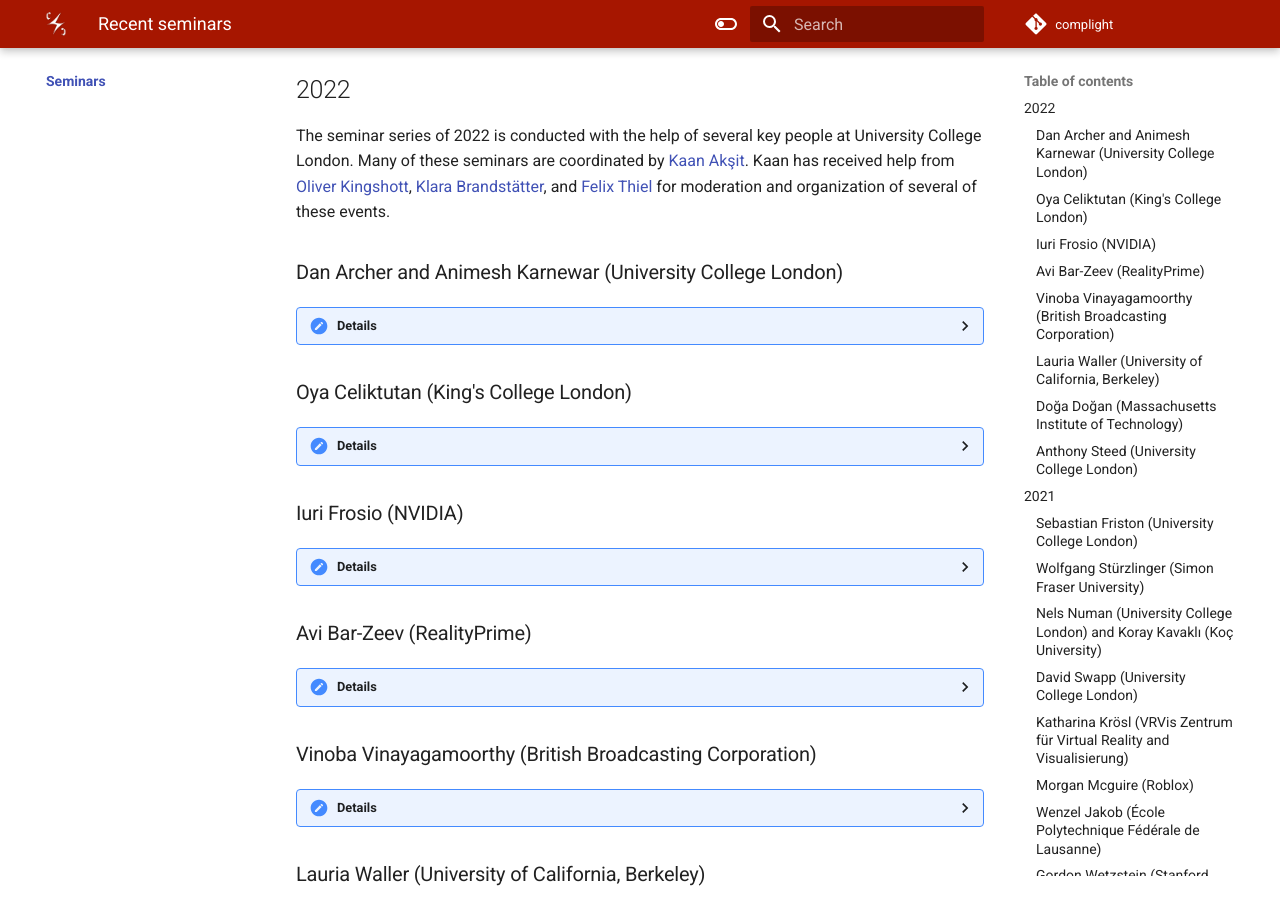
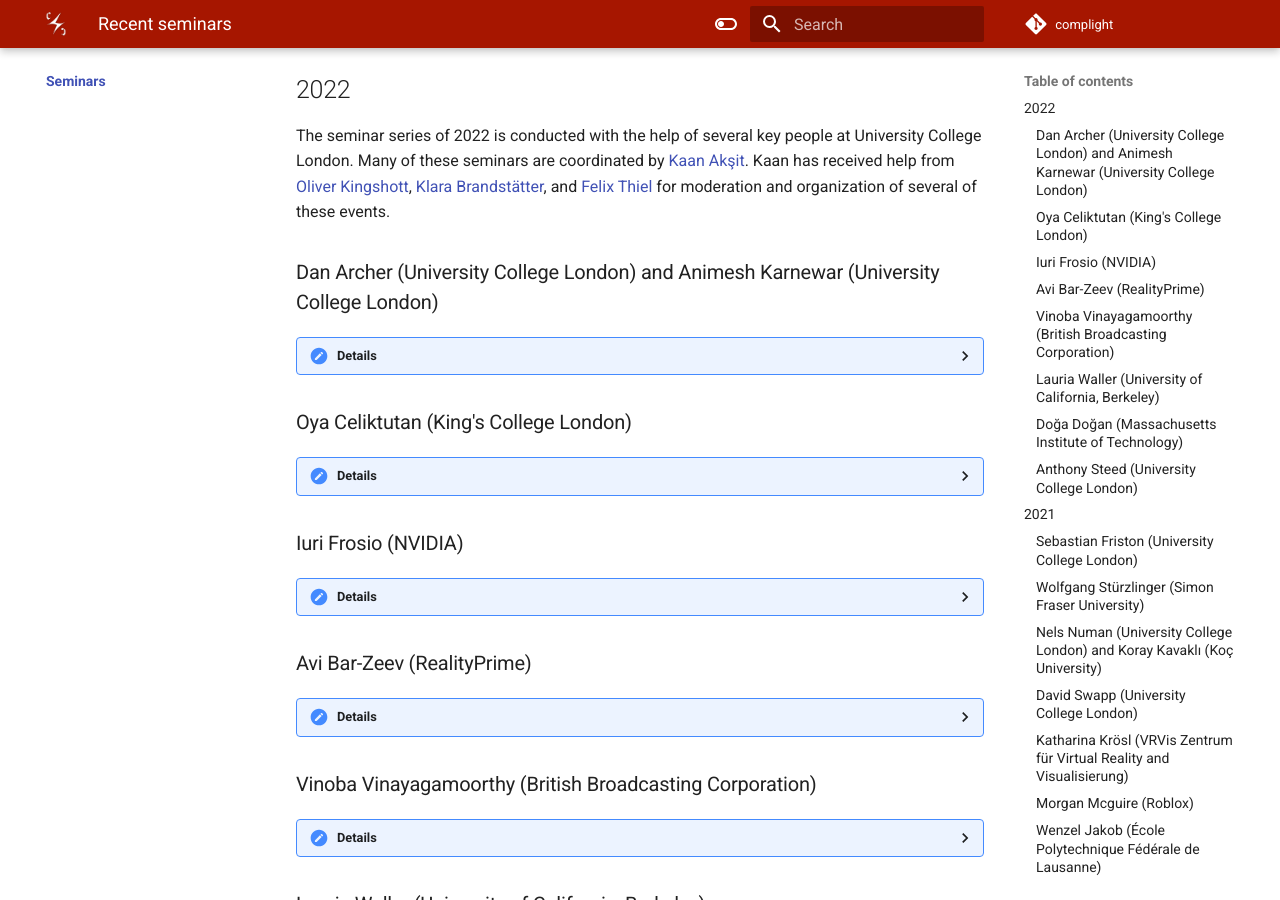
Before and after one commit to complight/complight.github.io, an MkDocs documentation site: the page built from docs/seminars/index.md, in a window 1280 px wide and 900 px high, scrolled down 469 px. Built offline with MkDocs 1.6.1 and Material for MkDocs 9.7.7, drawn with Linux system fonts in a browser that asks for light colours.

Commit message:
Updating the seminars page.

```diff
--- a/docs/seminars/index.md
+++ b/docs/seminars/index.md
@@ -11,7 +11,7 @@ The seminar series of 2022 is conducted with the help of several key people at U
 Many of these seminars are coordinated by [Kaan Akşit](https://kaanaksit.com).
 Kaan has received help from [Oliver Kingshott](http://oliver.kingshott.com/), [Klara Brandstätter](https://www.linkedin.com/in/klara-brandst%C3%A4tter-79b72820b?lipi=urn%3Ali%3Apage%3Ad_flagship3_profile_view_base_contact_details%3BxbCdu1E4RmWqTPAsdCipMw%3D%3D), and [Felix Thiel](https://www.linkedin.com/in/felix-thiel-97a22215a?lipi=urn%3Ali%3Apage%3Ad_flagship3_profile_view_base_contact_details%3BGgHpsDNOTWeGPFWcUC5M6A%3D%3D) for moderation and organization of several of these events.
 
-### Dan Archer and Animesh Karnewar (University College London)
+### Dan Archer (University College London) and Animesh Karnewar (University College London)
 ??? Details
     **Date:**
     23rd March 2022
```
